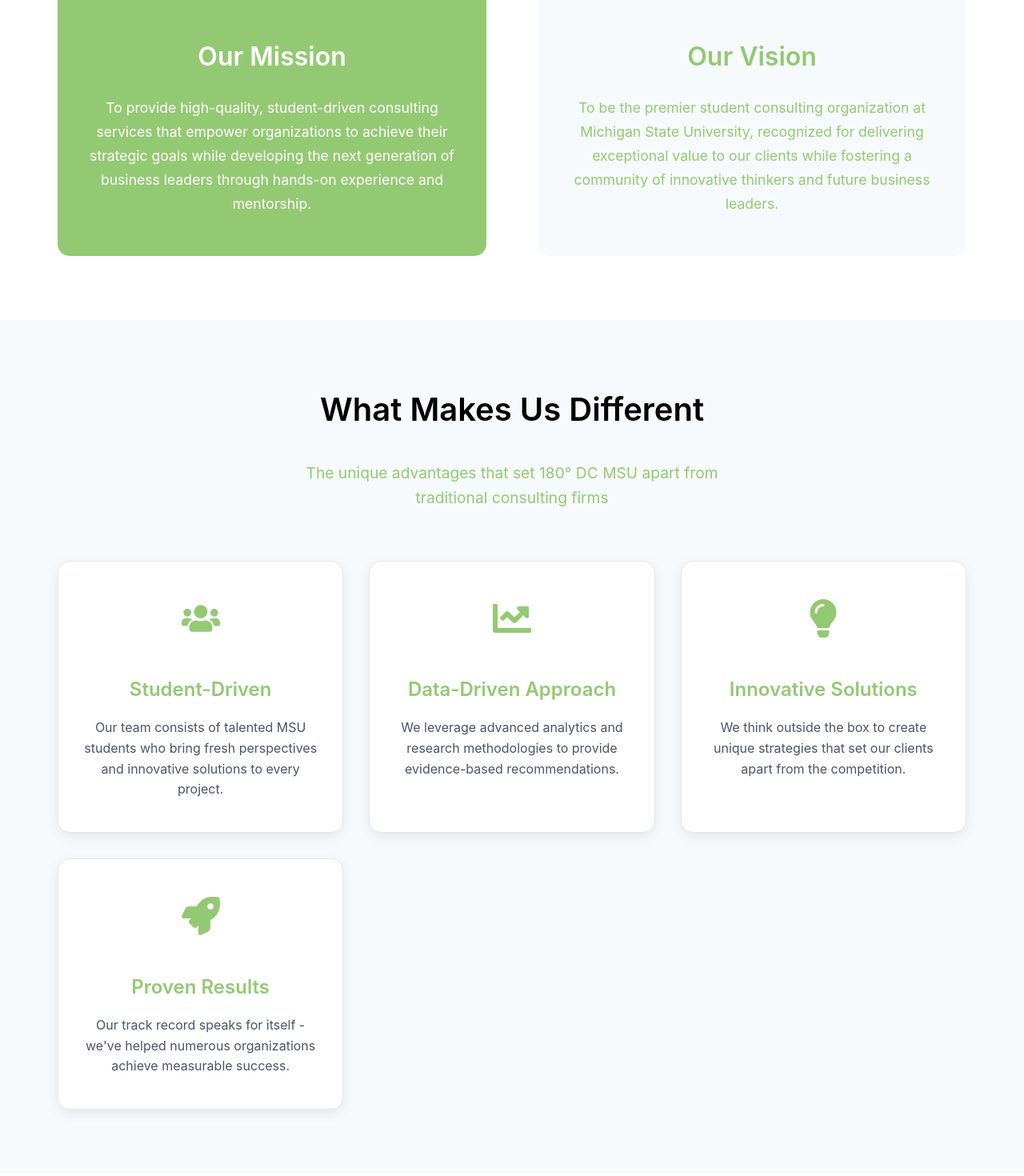
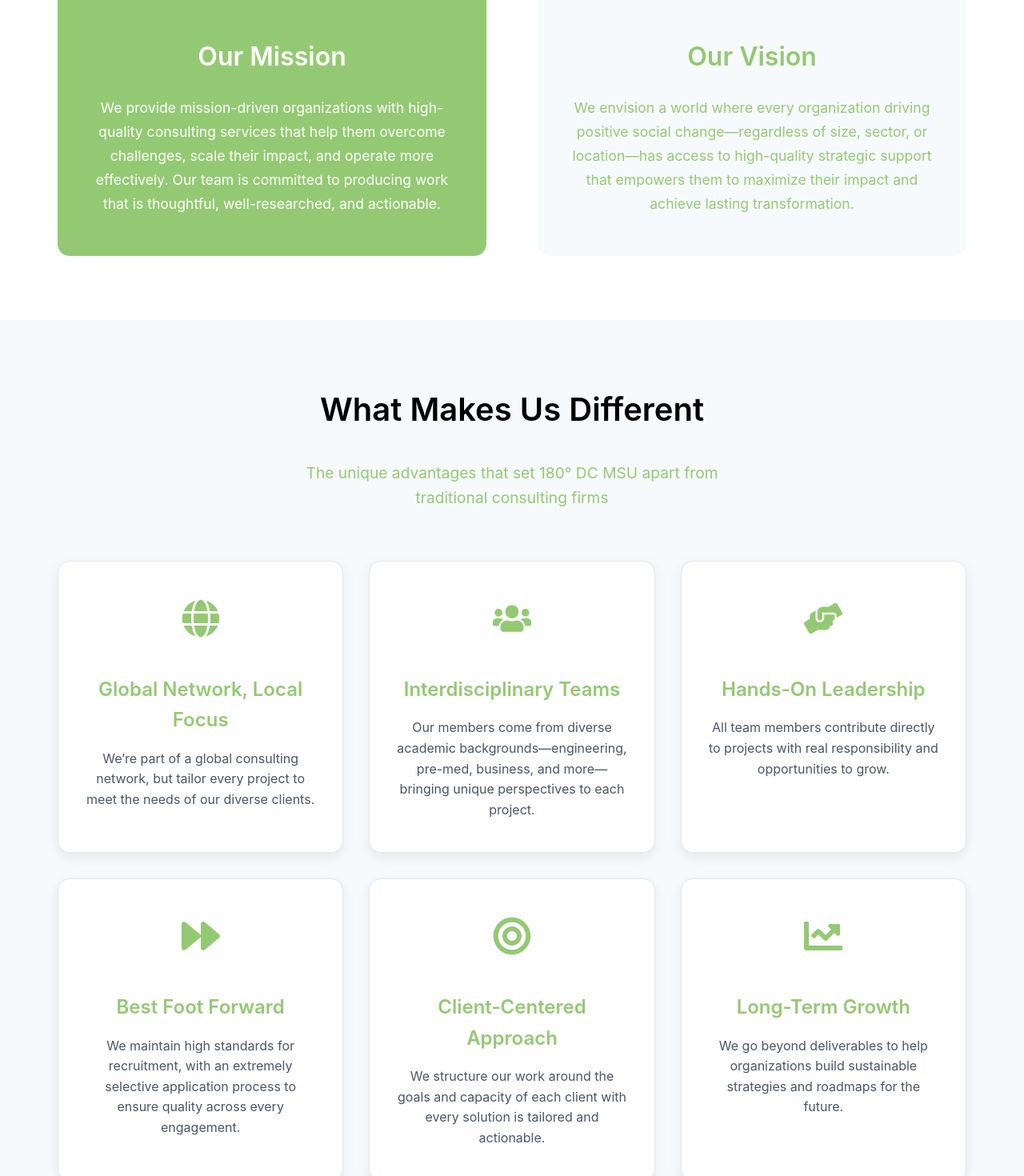
Before and after one commit to akhilkadari/180-website, a React (Create React App) app: page /about in a window 1280 px wide. Shown: the part 1700-3170 px from the top of the page at 80% size. Built offline with nearby package versions, Linux system fonts and the light colour scheme.

Commit message:
info fill out

```diff
--- a/src/pages/About.js
+++ b/src/pages/About.js
@@ -7,7 +7,15 @@
   FaRocket,
   FaUsers,
   FaChartLine,
-  FaLightbulb
+  FaLightbulb,
+  FaGlobe,
+  FaHands,
+  FaWrench,
+  FaBuilding,
+  FaHandsHelping,
+  FaForward,
+  FaLongArrowAltRight,
+  FaRegArrowAltCircleRight
 } from 'react-icons/fa';
 import './About.css';
 
@@ -24,24 +32,34 @@
 
   const differences = [
     {
+      icon: <FaGlobe />,
+      title: "Global Network, Local Focus",
+      description: "We’re part of a global consulting network, but tailor every project to meet the needs of our diverse clients."
+    },
+    {
       icon: <FaUsers />,
-      title: "Student-Driven",
-      description: "Our team consists of talented MSU students who bring fresh perspectives and innovative solutions to every project."
+      title: "Interdisciplinary Teams",
+      description: "Our members come from diverse academic backgrounds—engineering, pre-med, business, and more—bringing unique perspectives to each project."
+    },
+    {
+      icon: <FaHandsHelping />,
+      title: "Hands-On Leadership",
+      description: "All team members contribute directly to projects with real responsibility and opportunities to grow."
+    },
+    {
+      icon: <FaForward />,
+      title: "Best Foot Forward",
+      description: "We maintain high standards for recruitment, with an extremely selective application process to ensure quality across every engagement."
+    },
+    {
+      icon: <FaBullseye />,
+      title: "Client-Centered Approach",
+      description: "We structure our work around the goals and capacity of each client with every solution is tailored and actionable."
     },
     {
       icon: <FaChartLine />,
-      title: "Data-Driven Approach",
-      description: "We leverage advanced analytics and research methodologies to provide evidence-based recommendations."
-    },
-    {
-      icon: <FaLightbulb />,
-      title: "Innovative Solutions",
-      description: "We think outside the box to create unique strategies that set our clients apart from the competition."
-    },
-    {
-      icon: <FaRocket />,
-      title: "Proven Results",
-      description: "Our track record speaks for itself - we've helped numerous organizations achieve measurable success."
+      title: "Long-Term Growth",
+      description: "We go beyond deliverables to help organizations build sustainable strategies and roadmaps for the future."
     }
   ];
 
@@ -130,9 +148,7 @@
               </div>
               <h2>Our Mission</h2>
               <p>
-                To provide high-quality, student-driven consulting services that empower
-                organizations to achieve their strategic goals while developing the next
-                generation of business leaders through hands-on experience and mentorship.
+              We provide mission-driven organizations with high-quality consulting services that help them overcome challenges, scale their impact, and operate more effectively. Our team is committed to producing work that is thoughtful, well-researched, and actionable.
               </p>
             </motion.div>
 
@@ -147,9 +163,7 @@
               </div>
               <h2>Our Vision</h2>
               <p>
-                To be the premier student consulting organization at Michigan State University,
-                recognized for delivering exceptional value to our clients while fostering
-                a community of innovative thinkers and future business leaders.
+              We envision a world where every organization driving positive social change—regardless of size, sector, or location—has access to high-quality strategic support that empowers them to maximize their impact and achieve lasting transformation.
               </p>
             </motion.div>
           </div>
--- a/src/pages/Home.css
+++ b/src/pages/Home.css
@@ -288,7 +288,7 @@
 
 .values-grid {
   display: grid;
-  grid-template-columns: repeat(auto-fit, minmax(280px, 1fr));
+  grid-template-columns: repeat(2, 1fr);
   gap: 2rem;
 }
 
--- a/src/pages/Home.js
+++ b/src/pages/Home.js
@@ -9,7 +9,8 @@
   FaStar,
   FaArrowRight,
   FaChevronLeft,
-  FaChevronRight
+  FaChevronRight,
+
 } from 'react-icons/fa';
 import './Home.css';
 import Pic1 from '../assets/180Pic1.jpg';
@@ -61,9 +62,9 @@
     if (isStatsInView) {
       const timer = setTimeout(() => {
         setStats({
-          projects: 25,
+          projects: 50,
           members: 45,
-          impact: 1500
+          impact: 500
         });
       }, 500);
       return () => clearTimeout(timer);
@@ -72,24 +73,24 @@
 
   const coreValues = [
     {
-      icon: <FaUsers />,
-      title: "Collaboration",
-      description: "Working together to achieve exceptional results"
+      icon: <FaChartLine />,
+      title: "Impact-Driven",
+      description: "We prioritize measurable, lasting change for our clients."
     },
     {
-      icon: <FaChartLine />,
-      title: "Excellence",
-      description: "Delivering the highest quality solutions"
+      icon: <FaUsers />,
+      title: "Collaborative",
+      description: "Our interdisciplinary teams bring diverse perspectives to every project."
     },
     {
       icon: <FaLightbulb />,
-      title: "Innovation",
-      description: "Creative problem-solving approaches"
+      title: "Learning-Oriented",
+      description: "We equip our members with real-world skills through hands-on consulting experience."
     },
     {
       icon: <FaHandshake />,
       title: "Integrity",
-      description: "Building trust through honest partnerships"
+      description: "We work with transparency and accountability across every engagement."
     }
   ];
 
@@ -179,7 +180,7 @@
             className="section-header"
           >
             <h2 style={{ color: '#94C973' }}>Our Core Values</h2>
-            <p>The principles that guide everything we do</p>
+            <p>The principles that shape the culture here at 180 DC MSU.</p>
           </motion.div>
 
           <div className="values-grid">
@@ -215,12 +216,12 @@
               <div className="stat-label">Projects Completed</div>
             </div>
             <div className="stat-item">
-              <div className="stat-number">{stats.members}</div>
-              <div className="stat-label">Team Members</div>
+              <div className="stat-number">{stats.members}+</div>
+              <div className="stat-label">Active Members</div>
             </div>
             <div className="stat-item">
               <div className="stat-number">{stats.impact}+</div>
-              <div className="stat-label">Hours of Impact</div>
+              <div className="stat-label">180 DC Alumni</div>
             </div>
           </motion.div>
         </div>
--- a/src/pages/JoinUs.css
+++ b/src/pages/JoinUs.css
@@ -112,7 +112,7 @@
 
 .benefits-grid {
   display: grid;
-  grid-template-columns: repeat(auto-fit, minmax(250px, 1fr));
+  grid-template-columns: repeat(2, 1fr);
   gap: 2rem;
 }
 
--- a/src/pages/JoinUs.js
+++ b/src/pages/JoinUs.js
@@ -16,7 +16,11 @@
   FaNewspaper,
   FaPagelines,
   FaParagraph,
-  FaAddressCard
+  FaAddressCard,
+  FaTrain,
+  FaChalkboardTeacher,
+  FaNetworkWired,
+  FaWrench
 } from 'react-icons/fa';
 import './JoinUs.css';
 
@@ -32,24 +36,24 @@
 
   const benefits = [
     {
-      icon: <FaGraduationCap />,
-      title: "Professional Development",
-      description: "Gain hands-on consulting experience and develop critical business skills"
+      icon: <FaWrench />,
+      title: "Real-World Experience",
+      description: "Our teams don’t work on hypotheticals. We’ve helped startups refine go-to-market strategies, guided nonprofits through growth planning, and delivered client-ready solutions that have been implemented within weeks."
     },
     {
-      icon: <FaHandshake />,
-      title: "Networking Opportunities",
-      description: "Connect with industry professionals, alumni, and fellow students"
+      icon: <FaNetworkWired />,
+      title: "Global and Local Networks",
+      description: "With 150 branches worldwide, you’ll join a consulting ecosystem that spans five continents. From project mentorship to alumni chats with consultants around the globe, the connections extend far beyond East Lansing."
     },
     {
-      icon: <FaStar />,
-      title: "Resume Enhancement",
-      description: "Add valuable consulting experience to your professional portfolio"
+      icon: <FaGraduationCap />,
+      title: "Growth and Leadership",
+      description: "You’ll learn to lead client calls, build models, and present to real executives. Many of our consultants take on some type of leadership roles in their second semester, shaping client outcomes and internal strategy before most clubs let you vote."
     },
     {
-      icon: <FaUsers />,
-      title: "Leadership Experience",
-      description: "Take on leadership roles and manage real client projects"
+      icon: <FaChalkboardTeacher />,
+      title: "Tailored Training That Meets You Where You Are",
+      description: "From pre-med to computer science to business, our onboarding is designed to match your background and build your confidence. Every analyst receives hands-on training customized to their experience level and academic strengths."
     }
   ];
 
--- a/src/pages/Team.js
+++ b/src/pages/Team.js
@@ -238,21 +238,18 @@
             <h2>Our Team at a Glance</h2>
             <div className="stats-grid">
               <div className="stat-item">
-                <div className="stat-number">6</div>
-                <div className="stat-label">Executive Board Members</div>
+                <div className="stat-number">40</div>
+                <div className="stat-label">Team Members</div>
               </div>
               <div className="stat-item">
-                <div className="stat-number">45+</div>
-                <div className="stat-label">Total Team Members</div>
+                <div className="stat-number">3.78</div>
+                <div className="stat-label">Average GPA</div>
               </div>
               <div className="stat-item">
-                <div className="stat-number">15+</div>
+                <div className="stat-number">8+</div>
                 <div className="stat-label">Majors Represented</div>
               </div>
-              <div className="stat-item">
-                <div className="stat-number">3.8</div>
-                <div className="stat-label">Average GPA</div>
-              </div>
+
             </div>
           </motion.div>
         </div>
```
